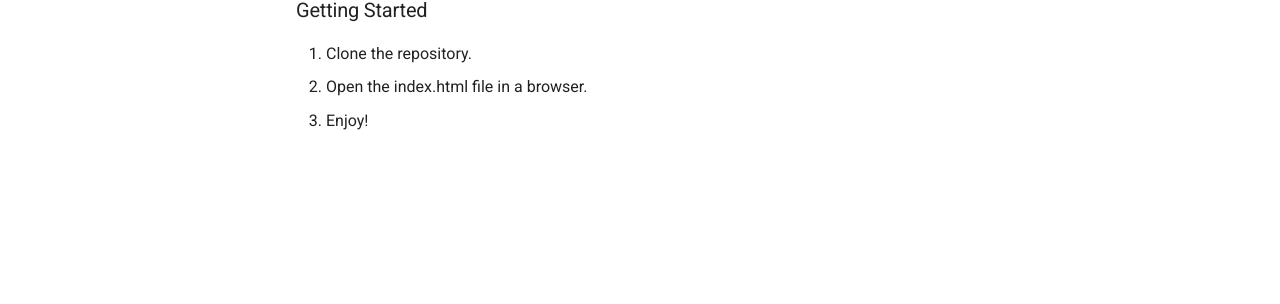
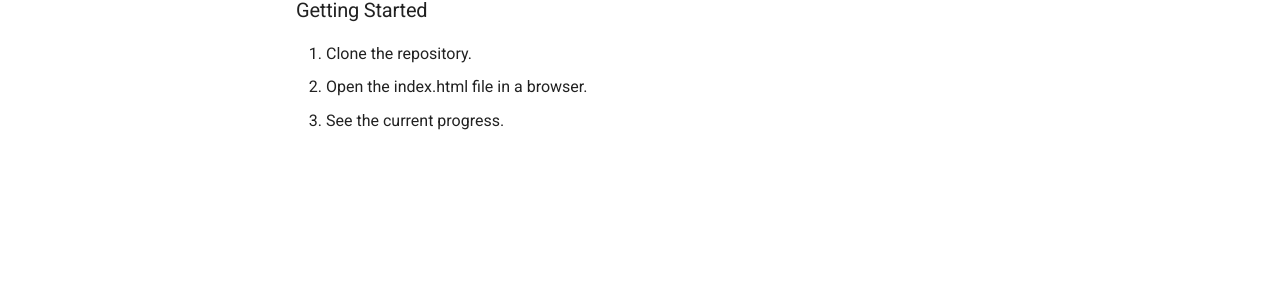
Before and after one commit to lulunac27a/javascript-date-time-progress, an MkDocs documentation site: the page built from docs/index.md, in a window 1280 px wide. Shown: the part 268-572 px from the top of the page. Built offline with MkDocs 1.6.1 and Material for MkDocs 9.7.7, drawn with Linux system fonts in a browser that asks for light colours; comment, search, counter and statistics services are not loaded.

Commit message:
Fix text

```diff
--- a/docs/index.md
+++ b/docs/index.md
@@ -6,4 +6,4 @@ This app shows the current progress of year, month, week, day, hour, minute, sec
 
 1. Clone the repository.
 2. Open the index.html file in a browser.
-3. Enjoy!
+3. See the current progress.
```
Also changed, not shown: README.md (+1 -1 lines).
